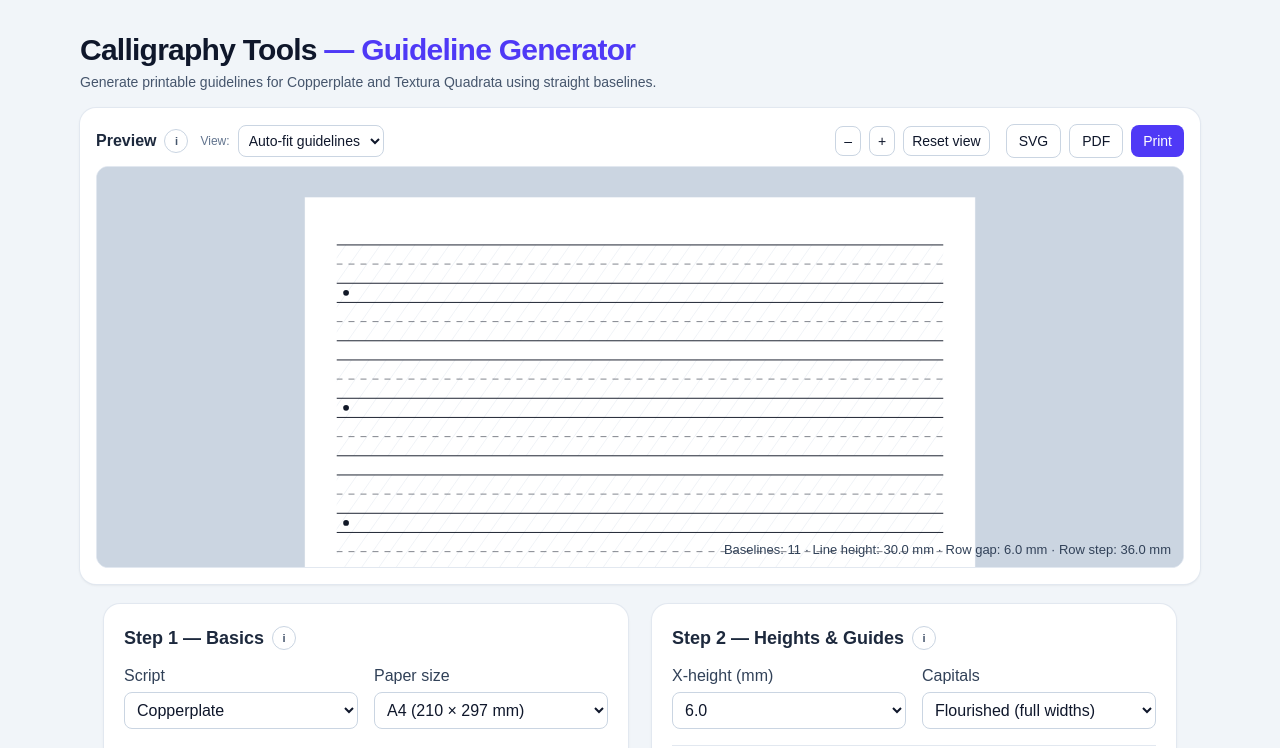
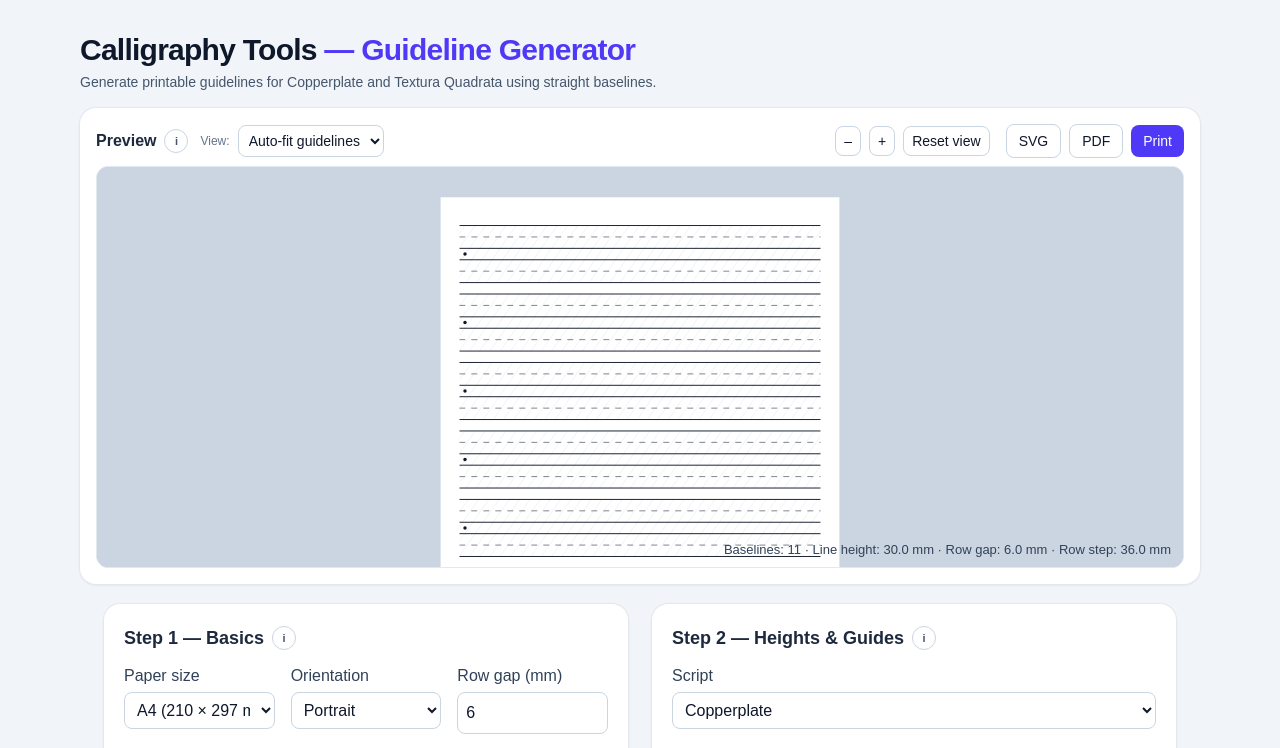
Before and after one commit to mashw/calligraphy-tools, a Next.js app: page /guidelines in a window 1280 px wide. Shown: the top 748 px of the page. Built offline with nearby package versions, Linux system fonts and the light colour scheme.

Commit message:
Fix custom zoom behavior

```diff
--- a/src/app/guidelines/page.tsx
+++ b/src/app/guidelines/page.tsx
@@ -16,7 +16,7 @@ import GuideOverlay from '@/components/preview/GuideOverlay';
 
 type PaperId = keyof typeof PAPERS_MM;
 type Orientation = 'portrait' | 'landscape';
-type ViewMode = 'autofit' | 'fullpage';
+type ViewMode = 'autofit' | 'fullpage' | 'custom';
 
 type Pt = { x: number; y: number };
 type Box = { w: number; h: number };
@@ -429,6 +429,7 @@ export default function GuidelinesPage() {
   const [userSpaceFactor, setUserSpaceFactor] = useState(1);
 
   const [zoom, setZoom] = useState(5);
+  const DEFAULT_AUTOFIT_ZOOM = 1.25 ** 4;
   const [pan, setPan] = useState({ x: 0, y: 0 });
   const [isPanning, setIsPanning] = useState(false);
 
@@ -649,6 +650,8 @@ export default function GuidelinesPage() {
   // ---------- ViewBox (includes stage margin so paper stands out) ----------
   const vb = useMemo(() => {
     const topPadPX = 30;
+    const fitZoom = view === 'autofit' ? DEFAULT_AUTOFIT_ZOOM : 1;
+    const zoomForView = view === 'custom' ? zoom : fitZoom;
 
     // Stage padding:
     // - Full page: ~5px top/bottom (converted into mm)
@@ -696,8 +699,8 @@ export default function GuidelinesPage() {
       const cx = (minX0 + maxX0) / 2;
       const cy = (minY0 + maxY0) / 2;
 
-      vw = Math.max(1, maxX0 - minX0) / Math.max(1, zoom);
-      vh = Math.max(1, maxY0 - minY0) / Math.max(1, zoom);
+      vw = Math.max(1, maxX0 - minX0) / Math.max(1, zoomForView);
+      vh = Math.max(1, maxY0 - minY0) / Math.max(1, zoomForView);
       minX = cx - vw / 2;
       minY = cy - vh / 2;
       // Don’t let autofit frame drift too far below the page top;
@@ -730,7 +733,7 @@ export default function GuidelinesPage() {
 
 
     return { minX: minXc, minY: minYc, vw: vwc, vh: vhc, str: `${minXc} ${minYc} ${vwc} ${vhc}` };
-  }, [view, box, guideSets, zoom, pan, previewPxH]);
+  }, [view, box, guideSets, zoom, pan, previewPxH, DEFAULT_AUTOFIT_ZOOM]);
   /* ---------------- Export actions ---------------- */
   const MM_TO_PT = 72 / 25.4;
 
@@ -857,8 +860,16 @@ export default function GuidelinesPage() {
 
   function resetView() {
     setView('autofit');
-    setZoom(1.25 ** 4); // keep your “4 levels” default for autofit
+    setZoom(DEFAULT_AUTOFIT_ZOOM); // keep your “4 levels” default for autofit
     setPan({ x: 0, y: 0 });
+  }
+
+  function adjustZoom(direction: 'in' | 'out') {
+    setView('custom');
+    setZoom((current) => {
+      const next = direction === 'in' ? current * 1.25 : current / 1.25;
+      return clamp(next, 1, 12);
+    });
   }
 
   return (
@@ -901,15 +912,16 @@ export default function GuidelinesPage() {
                 >
                   <option value="autofit">Auto-fit guidelines</option>
                   <option value="fullpage">Full page</option>
+                  <option value="custom">Custom</option>
                 </select>
               </div>
             </div>
 
             <div className="flex items-center gap-2">
-              <button onMouseDown={e => e.preventDefault()} onClick={() => setZoom(z => Math.max(1, z / 1.25))} className="px-2 py-1 text-sm rounded-lg border border-slate-300 bg-white">
+              <button onMouseDown={e => e.preventDefault()} onClick={() => adjustZoom('out')} className="px-2 py-1 text-sm rounded-lg border border-slate-300 bg-white">
                 –
               </button>
-              <button onMouseDown={e => e.preventDefault()} onClick={() => setZoom(z => Math.min(12, z * 1.25))} className="px-2 py-1 text-sm rounded-lg border border-slate-300 bg-white">
+              <button onMouseDown={e => e.preventDefault()} onClick={() => adjustZoom('in')} className="px-2 py-1 text-sm rounded-lg border border-slate-300 bg-white">
                 +
               </button>
               <button onMouseDown={e => e.preventDefault()} onClick={resetView} className="px-2 py-1 text-sm rounded-lg border border-slate-300 bg-white">
@@ -1070,17 +1082,8 @@ export default function GuidelinesPage() {
             <InfoTip side="right">Guidelines are spaced by x-height + ascender + descender.</InfoTip>
           </div>
 
-          <div className="grid grid-cols-1 sm:grid-cols-2 gap-4 mt-3">
-            <div>
-              <label className="font-medium text-slate-700">Script</label>
-              <select className="mt-1 w-full p-2 rounded-lg border border-slate-300" value={script} onChange={e => setScript(e.target.value as ScriptId)}>
-                <option value="Copperplate">Copperplate</option>
-                <option value="Fraktur">Fraktur</option>
-                <option value="TexturaQuadrata">Textura Quadrata</option>
-              </select>
-            </div>
-
-            <div>
+          <div className="mt-3 grid grid-cols-2 sm:grid-cols-3 gap-4">
+            <div className="col-span-2 sm:col-span-1">
               <label className="font-medium text-slate-700">Paper size</label>
               <select
                 className="mt-1 w-full p-2 rounded-lg border border-slate-300"
@@ -1119,6 +1122,9 @@ export default function GuidelinesPage() {
                 onChange={(e) => setRowGapMM(parseFloat(e.target.value || '0') || 0)}
               />
             </div>
+          </div>
+
+          <div className="grid grid-cols-2 gap-4 mt-4">
             <div>
               <label className="font-medium text-slate-700">Top margin (mm)</label>
               <input
@@ -1232,7 +1238,7 @@ export default function GuidelinesPage() {
                 }}
               />
             </div>
-            <div className="sm:col-span-2 grid grid-cols-1 sm:grid-cols-2 gap-4">
+            <div className="sm:col-span-2 grid grid-cols-2 gap-4">
               {/* X-line contrast */}
               <div>
                 <div className="flex items-center justify-between">
@@ -1276,8 +1282,6 @@ export default function GuidelinesPage() {
               </div>
             </div>
 
-
-
           </div>
         </div>
 
@@ -1292,8 +1296,17 @@ export default function GuidelinesPage() {
             </InfoTip>
           </div>
 
+          <div className="mt-3">
+            <label className="font-medium text-slate-700">Script</label>
+            <select className="mt-1 w-full p-2 rounded-lg border border-slate-300" value={script} onChange={e => setScript(e.target.value as ScriptId)}>
+              <option value="Copperplate">Copperplate</option>
+              <option value="Fraktur">Fraktur</option>
+              <option value="TexturaQuadrata">Textura Quadrata</option>
+            </select>
+          </div>
+
           {script === 'Copperplate' ? (
-            <div className="mt-3 space-y-4">
+            <div className="mt-4 space-y-4">
               <div className="grid grid-cols-2 gap-4">
                 <div>
                   <label className="font-medium text-slate-700">X-height (mm)</label>
```
